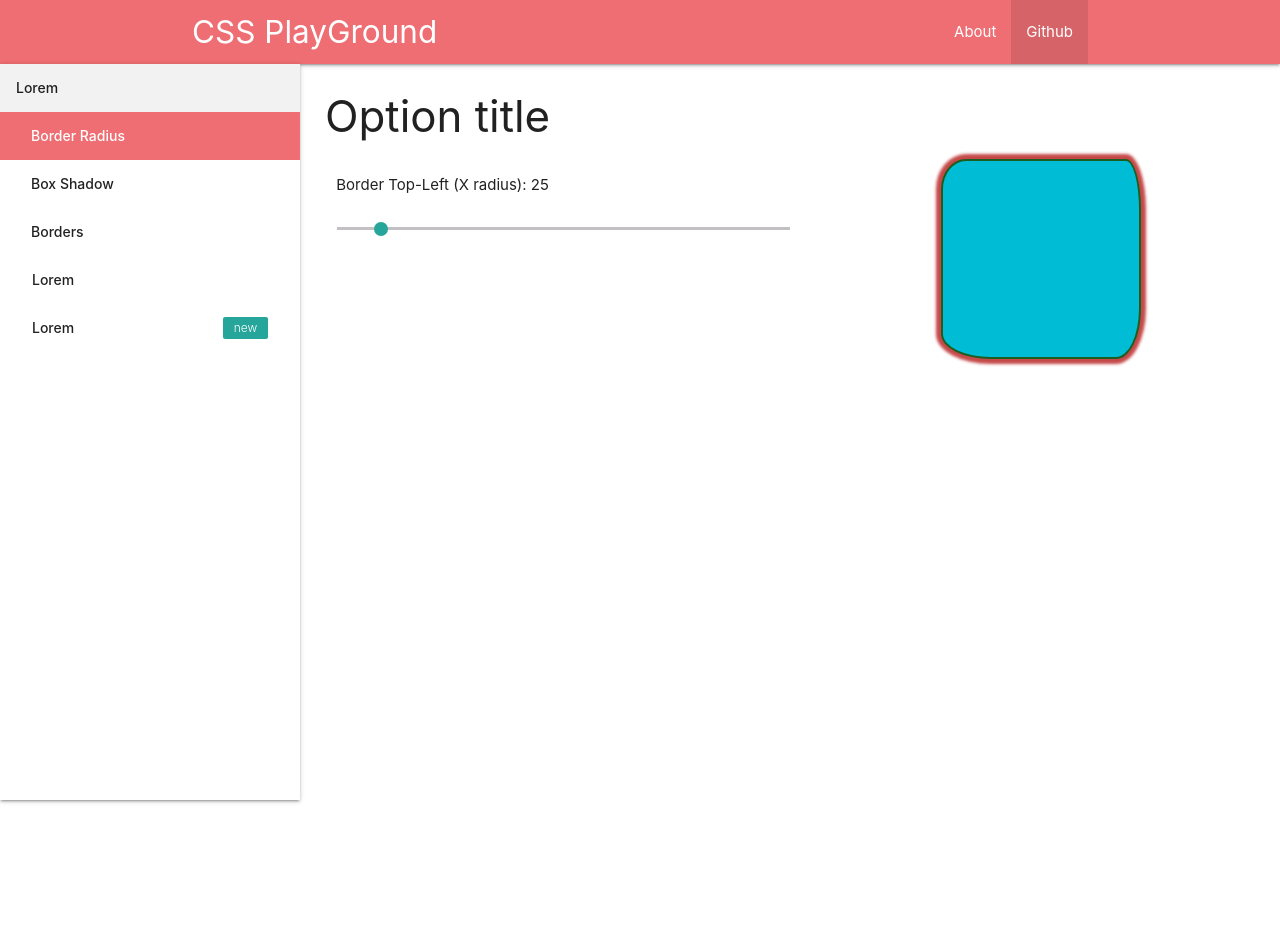
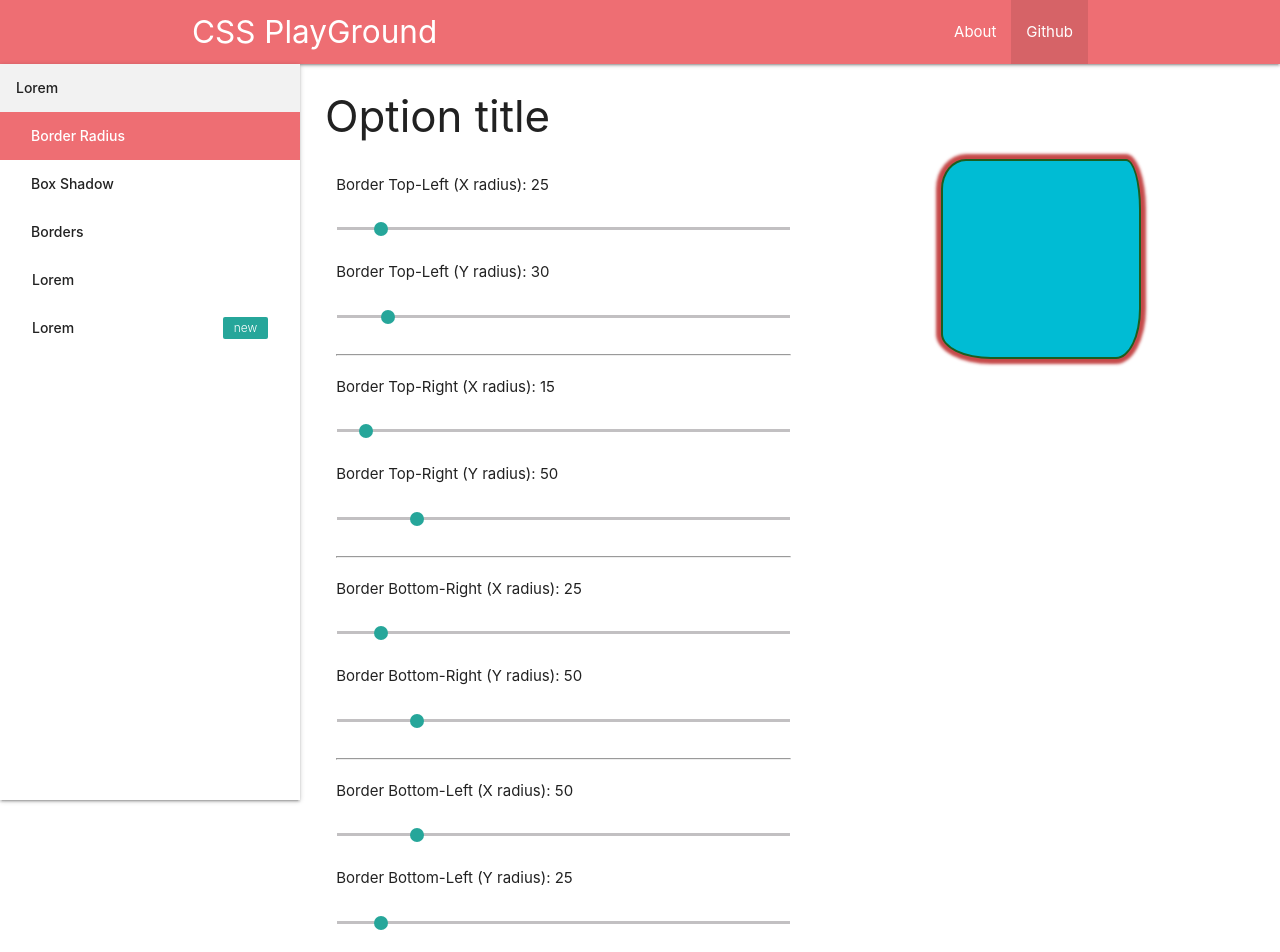
Before and after one commit to Aivirth/CssPlayground, a React (Create React App) app: page /border-radius in a window 1280 px wide. Shown: the top 952 px of the page. Before the commit the page ends 800 px from the top, so only its background shows below. Built offline with nearby package versions, Linux system fonts and the light colour scheme.

Commit message:
Added Rest of BorderRadius sliders

```diff
--- a/src/components/Options/BorderRadius/BorderRadius.js
+++ b/src/components/Options/BorderRadius/BorderRadius.js
@@ -16,11 +16,10 @@ class BorderRadius extends Component {
       ...this.props.borderRadius
     };
     console.log(updatedProperty);
-    const radiusDir= e.target.dataset.radiusdir;
-    console.log(radiusDir)
+    const radiusDir = e.target.dataset.radiusdir;
+    console.log(radiusDir);
 
-
-    updatedProperty[e.target.dataset.identifier][radiusDir]= +e.target.value;
+    updatedProperty[e.target.dataset.identifier][radiusDir] = +e.target.value;
     this.props.updtBorderRadius(updatedProperty);
   };
 
@@ -44,6 +43,85 @@ class BorderRadius extends Component {
           identifier="borderTopLeftRadius"
           radiusDir="radiusX"
         />
+        <Range
+          title="Border Top-Left (Y radius)"
+          min="0"
+          max="300"
+          value={borderTopLeftRadius.radiusY}
+          id="btl__y_radius"
+          changed={this.onRangeChange}
+          identifier="borderTopLeftRadius"
+          radiusDir="radiusY"
+        />
+
+        <hr style={{ margin: "20px 0" }} />
+
+        <Range
+          title="Border Top-Right (X radius)"
+          min="0"
+          max="300"
+          value={borderTopRightRadius.radiusX}
+          id="btr__x_radius"
+          changed={this.onRangeChange}
+          identifier="borderTopRightRadius"
+          radiusDir="radiusX"
+        />
+        <Range
+          title="Border Top-Right (Y radius)"
+          min="0"
+          max="300"
+          value={borderTopRightRadius.radiusY}
+          id="btr__y_radius"
+          changed={this.onRangeChange}
+          identifier="borderTopRightRadius"
+          radiusDir="radiusY"
+        />
+
+        <hr style={{ margin: "20px 0" }} />
+
+        <Range
+          title="Border Bottom-Right (X radius)"
+          min="0"
+          max="300"
+          value={borderBottomRightRadius.radiusX}
+          id="bbr__x_radius"
+          changed={this.onRangeChange}
+          identifier="borderBottomRightRadius"
+          radiusDir="radiusX"
+        />
+        <Range
+          title="Border Bottom-Right (Y radius)"
+          min="0"
+          max="300"
+          value={borderBottomRightRadius.radiusY}
+          id="bbr__y_radius"
+          changed={this.onRangeChange}
+          identifier="borderBottomRightRadius"
+          radiusDir="radiusY"
+        />
+
+        <hr style={{ margin: "20px 0" }} />
+
+        <Range
+          title="Border Bottom-Left (X radius)"
+          min="0"
+          max="300"
+          value={borderBottomLeftRadius.radiusX}
+          id="bbl__x_radius"
+          changed={this.onRangeChange}
+          identifier="borderBottomLeftRadius"
+          radiusDir="radiusX"
+        />
+        <Range
+          title="Border Bottom-Left (Y radius)"
+          min="0"
+          max="300"
+          value={borderBottomLeftRadius.radiusY}
+          id="bbl__y_radius"
+          changed={this.onRangeChange}
+          identifier="borderBottomLeftRadius"
+          radiusDir="radiusY"
+        />
       </div>
     );
   }
```
